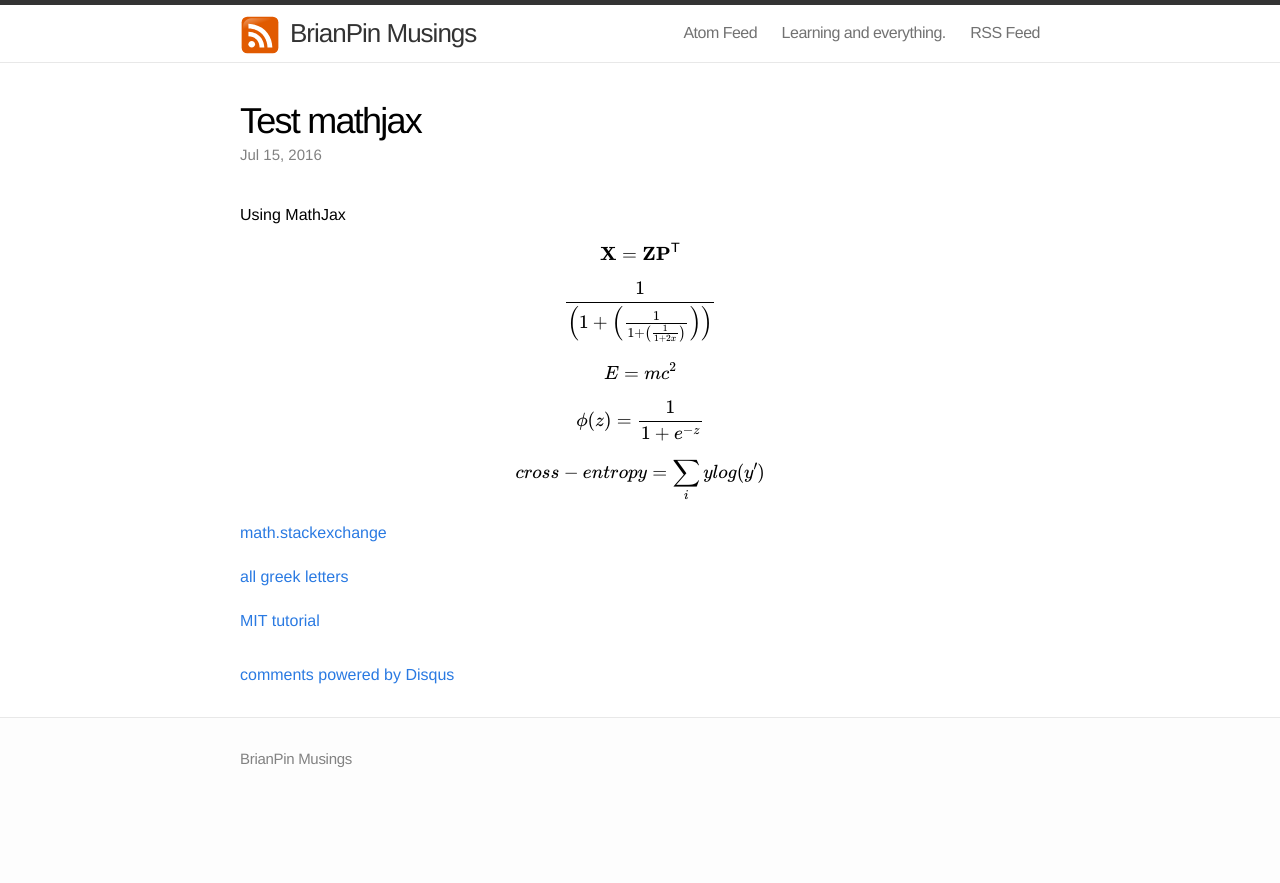
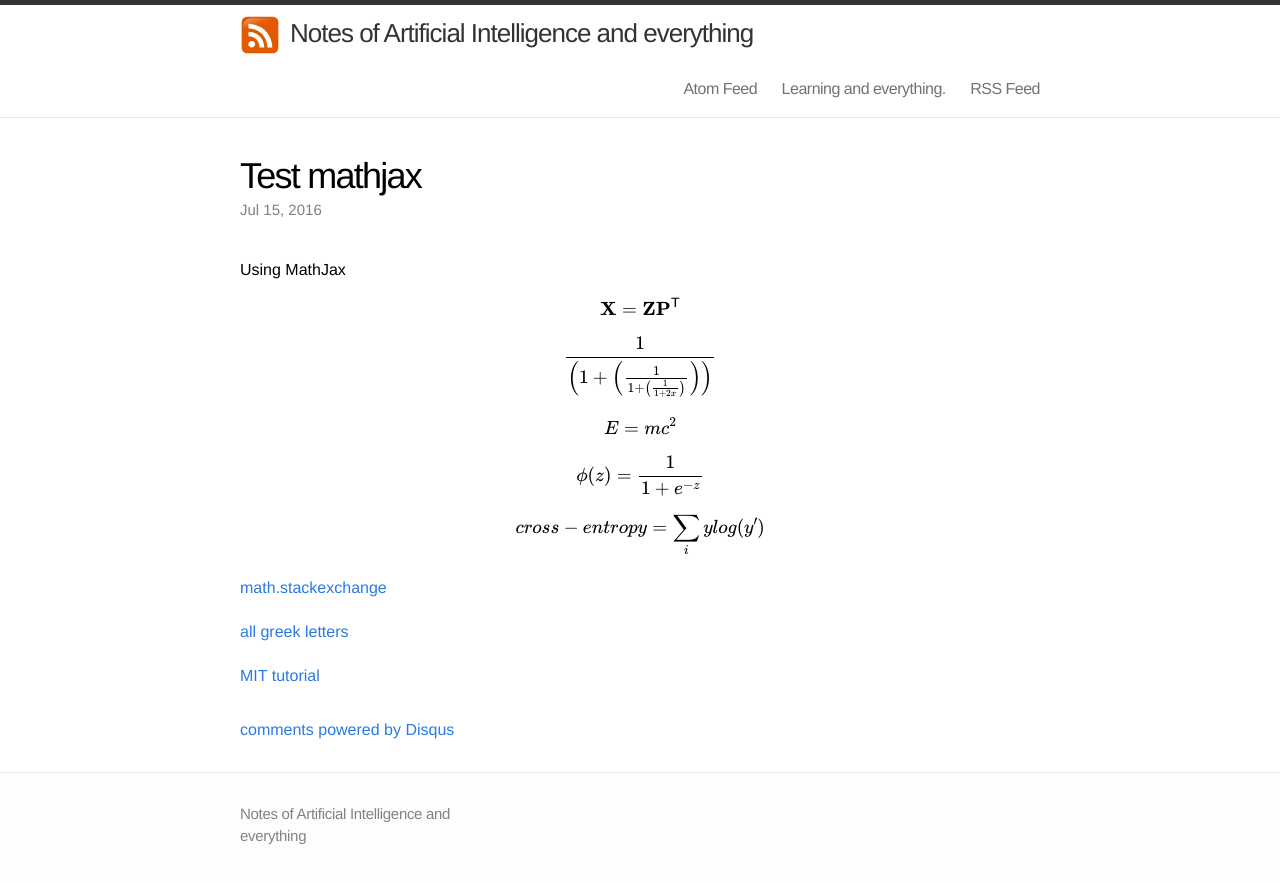
Before and after one commit to BrianPin/brianpin.github.io, a Jekyll site: the page built from _posts/2016-07-15-initial-mathjax-test.markdown, in a window 1280 px wide. Shown: the top 883 px of the page. Built offline with Jekyll 4.4.1, drawn with Linux system fonts in a browser that asks for light colours; formulas are drawn with MathJax 3; comment, search, counter and statistics services are not loaded.

Commit message:
change the big title

```diff
--- a/_config.yml
+++ b/_config.yml
@@ -15,7 +15,7 @@ highlighter: rouge
 # Themes are encouraged to use these universal variables
 # so be sure to set them if your theme uses them.
 #
-title : BrianPin Musings
+title : Notes of Artificial Intelligence and everything
 tagline: An apple a day keeps the doctor away
 author :
   github : BrianPin
```
